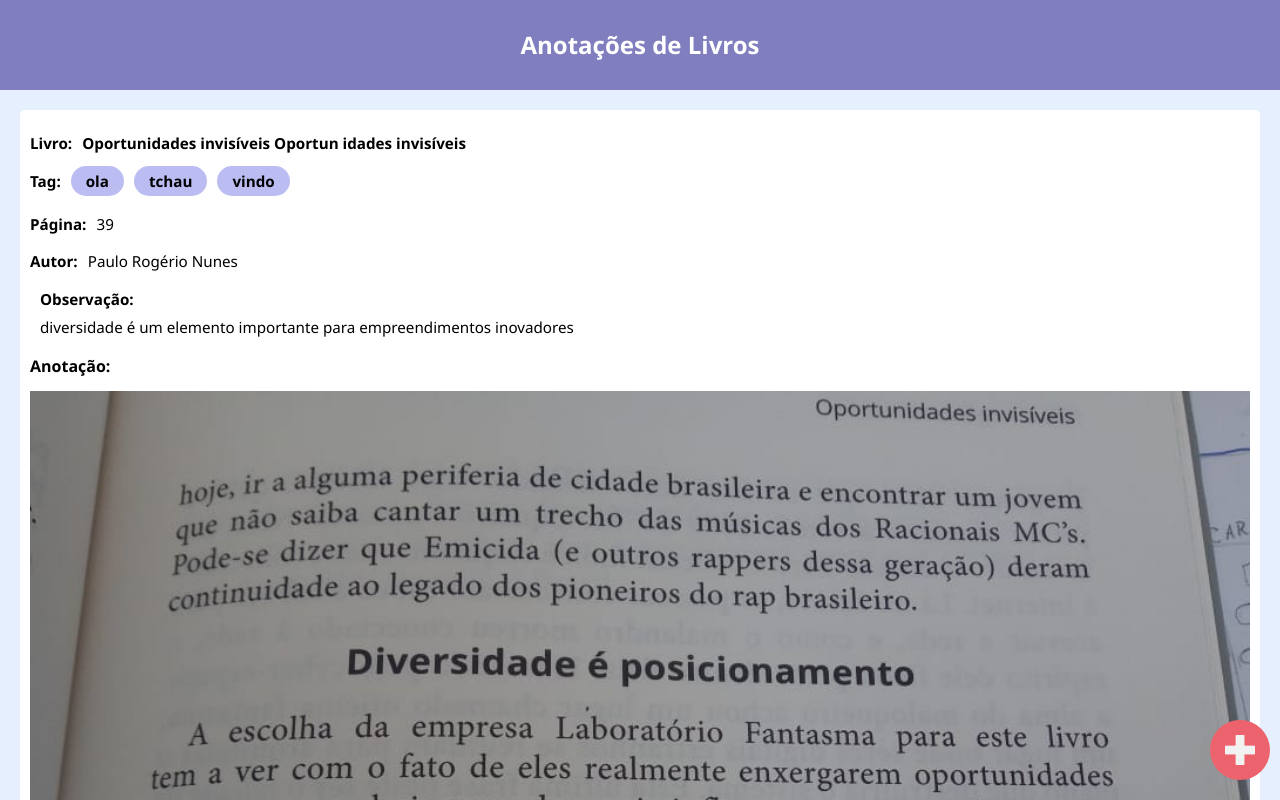
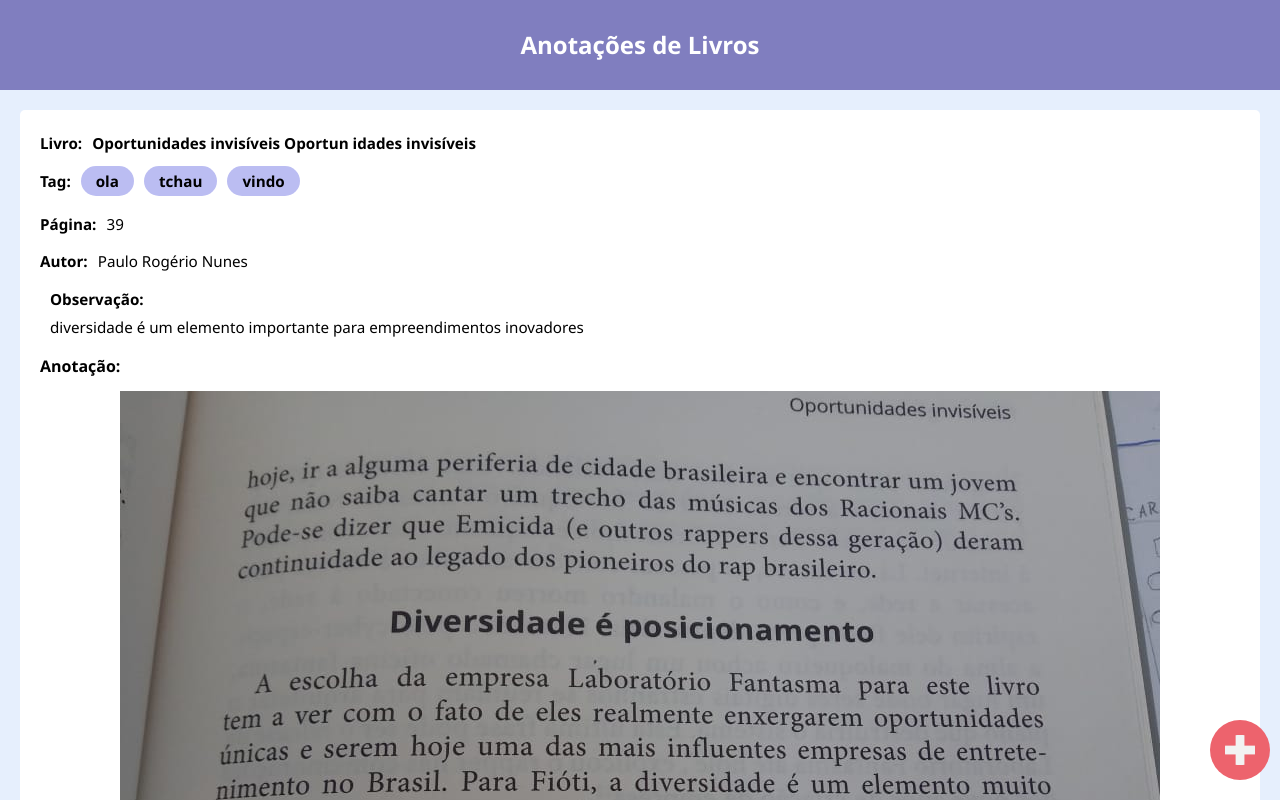
Before and after one commit to brian-izaki/Anote, a React (Create React App) app: page / in a window 1280 px wide. Shown: the top 800 px of the page. Built offline with nearby package versions, Linux system fonts and the light colour scheme.

Commit message:
att classe CSS para usar o Pure

```diff
--- a/src/components/Anotacao/style.css
+++ b/src/components/Anotacao/style.css
@@ -1,7 +1,7 @@
 .card{
   box-sizing: border-box;
   margin: 20px;
-  padding: 10px;
+  padding: 10px 20px 20px;
   background-color: #fff;
   border-radius: 5px;
 }
--- a/src/components/InformacaoFoto/index.js
+++ b/src/components/InformacaoFoto/index.js
@@ -4,13 +4,13 @@ import "./style.css";
 
 export default function InformacaoFoto(props) {
   return (
-    <div>
+    <div className="informacao-img">
       <p>
         <b> Anotação: </b>
       </p>
-      <div className="imagem">
-        <img src={props.img} alt="imagem" />
-      </div>
+
+      <img className="pure-img" src={props.img} alt="imagem" />
+
     </div>
   );
 }
--- a/src/components/InformacaoFoto/style.css
+++ b/src/components/InformacaoFoto/style.css
@@ -0,0 +1,3 @@
+.informacao-img img{
+  margin: 0 auto;
+}
--- a/src/css/global.css
+++ b/src/css/global.css
@@ -2,7 +2,3 @@ body{
   background-color: #E6EFFD;
   font-family: 'Segoe UI', Tahoma, Geneva, Verdana, sans-serif;
 }
-
-img{
-  width: 100%;
-}
```
